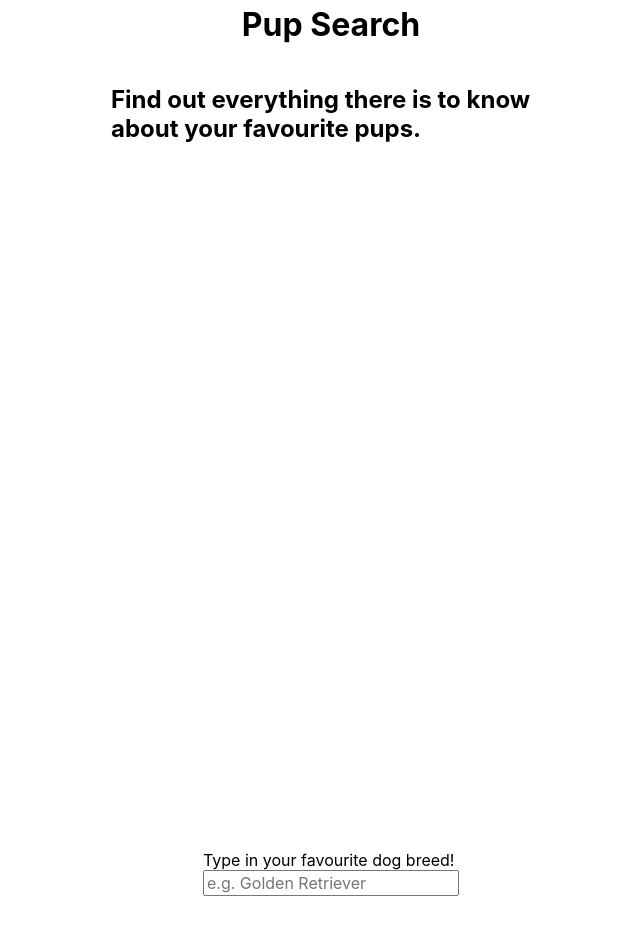
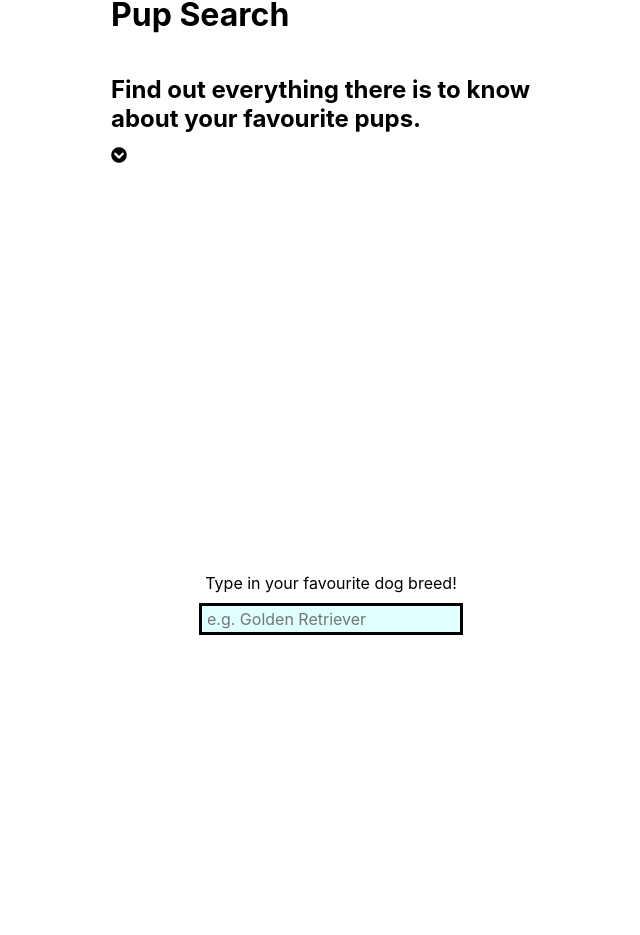
Before and after one commit to sachabosnic/find-my-fave-pup, a React (Create React App) app: page / in a window 1280 px wide. Shown: the part 327-1262 px from the top of the page, without its empty margins (309-949 px from the left). Built offline with nearby package versions, Linux system fonts and the light colour scheme.

Commit message:
more styling

```diff
--- a/package.json
+++ b/package.json
@@ -6,7 +6,8 @@
     "axios": "^0.19.0",
     "react": "^16.9.0",
     "react-dom": "^16.9.0",
-    "react-scripts": "3.1.1"
+    "react-scripts": "3.1.1",
+    "react-scroll": "^1.7.14"
   },
   "scripts": {
     "start": "react-scripts start",
--- a/public/index.html
+++ b/public/index.html
@@ -3,6 +3,8 @@
   <head>
     <meta charset="utf-8" />
     <link rel="shortcut icon" href="%PUBLIC_URL%/favicon.ico" />
+    <link rel='stylesheet' href='https://use.fontawesome.com/releases/v5.7.2/css/all.css'
+        integrity='sha384-fnmOCqbTlWIlj8LyTjo7mOUStjsKC4pOpQbqyi7RrhN7udi9RwhKkMHpvLbHG9Sr' crossorigin='anonymous'>
     <meta name="viewport" content="width=device-width, initial-scale=1" />
     <meta name="theme-color" content="#000000" />
     <meta
--- a/src/App.js
+++ b/src/App.js
@@ -1,6 +1,9 @@
 import React, { Component } from 'react';
 import InputForm from './components/inputForm';
 import './styles/app.css';
+import * as Scroll from 'react-scroll';
+import { Link, Element , Events, animateScroll as scroll, scrollSpy, scroller } from 'react-scroll'
+
 
 class App extends Component {
 
@@ -11,14 +14,28 @@ class App extends Component {
     }
   }
 
+  componentDidMount() {
+
+    Events.scrollEvent.register('begin', function () {
+      console.log("begin", arguments);
+    });
+
+    Events.scrollEvent.register('end', function () {
+      console.log("end", arguments);
+    });
+
+  }
+
   render() {
     return (
       <div className="dogApp">
         <div className="title">
           <h1>Pup Search</h1>
           <h2>Find out everything there is to know about your favourite pups.</h2>
+          <Link activeClass="active" className="search-button" to="search" spy={true} smooth={true} duration={500}><i className="fas fa-chevron-circle-down"></i></Link>
         </div>
-        <InputForm/>
+
+        <Element><InputForm/></Element>
       </div>
     );
   }
--- a/src/components/dogCard.js
+++ b/src/components/dogCard.js
@@ -32,7 +32,7 @@ class DogCard extends Component {
                     {this.props.dogInfo.map((dog, id) => {
                         return(
                         <li key={id} className="card">
-                            <p>Breed: {dog.name}</p>
+                            <p className="breed">{dog.name}</p>
                             <p>Size: {dog.weight.imperial} lbs</p>
                             {this.state.index === id && this.state.toggle === true ?
                                 <div className = "more-info">
--- a/src/components/inputForm.js
+++ b/src/components/inputForm.js
@@ -63,10 +63,13 @@ class InputForm extends Component {
 
     render() {
       return (
-        <div className="search">
+        <div className="search-card-container">
+        <div className="search" name="search">
             <label htmlFor="search">Type in your favourite dog breed!</label>
             <input type="text" id="search" onChange={this.handleChange} onKeyDown={this.handleEnterPress} placeholder="e.g. Golden Retriever"></input>
+        </div>
             {this.state.showDogCard === true ? <DogCard dogInfo = {this.state.dogCard} /> : null}
+
         </div>
       );
     }
--- a/src/styles/app.css
+++ b/src/styles/app.css
@@ -171,6 +171,10 @@ ul, li, p {
   margin: 0;
 }
 
+li {
+  list-style-type: none;
+}
+
 .dogApp {
   display: -webkit-box;
   display: -ms-flexbox;
@@ -202,16 +206,110 @@ ul, li, p {
   -webkit-box-pack: center;
       -ms-flex-pack: center;
           justify-content: center;
-  -webkit-box-align: center;
-      -ms-flex-align: center;
-          align-items: center;
+  -webkit-box-align: left;
+      -ms-flex-align: left;
+          align-items: left;
   min-height: 100vh;
   width: 50%;
   padding: 100px;
   text-align: left;
 }
 
-.dogApp .search {
+.dogApp .search-button {
+  cursor: pointer;
+  -webkit-animation-duration: 1.7s;
+          animation-duration: 1.7s;
+  -webkit-animation-iteration-count: infinite;
+          animation-iteration-count: infinite;
+  -webkit-animation-name: bounce;
+          animation-name: bounce;
+  -webkit-animation-timing-function: ease-in-out;
+          animation-timing-function: ease-in-out;
+}
+
+@-webkit-keyframes bounce {
+  0% {
+    -webkit-transform: translateY(0);
+            transform: translateY(0);
+  }
+  30% {
+    -webkit-transform: translateY(-10px);
+            transform: translateY(-10px);
+  }
+  50% {
+    -webkit-transform: translateY(0);
+            transform: translateY(0);
+  }
+  100% {
+    -webkit-transform: translateY(0);
+            transform: translateY(0);
+  }
+}
+
+@keyframes bounce {
+  0% {
+    -webkit-transform: translateY(0);
+            transform: translateY(0);
+  }
+  30% {
+    -webkit-transform: translateY(-10px);
+            transform: translateY(-10px);
+  }
+  50% {
+    -webkit-transform: translateY(0);
+            transform: translateY(0);
+  }
+  100% {
+    -webkit-transform: translateY(0);
+            transform: translateY(0);
+  }
+}
+
+.card-set {
+  display: -webkit-box;
+  display: -ms-flexbox;
+  display: flex;
+  -webkit-box-orient: horizontal;
+  -webkit-box-direction: normal;
+      -ms-flex-direction: row;
+          flex-direction: row;
+  -ms-flex-wrap: wrap;
+      flex-wrap: wrap;
+  -webkit-box-pack: center;
+      -ms-flex-pack: center;
+          justify-content: center;
+  -webkit-box-align: top;
+      -ms-flex-align: top;
+          align-items: top;
+}
+
+.card {
+  padding: 20px;
+  border: 3px solid black;
+  width: 200px;
+  min-height: 200px;
+  margin: 15px;
+}
+
+.card button {
+  margin-top: 10px;
+  border: none;
+  background: black;
+  color: white;
+  padding: 5px 10px;
+}
+
+.card .breed {
+  font-size: 20px;
+  font-weight: 700;
+}
+
+.search-card-container {
+  min-height: 100vh;
+  padding-top: 100px;
+}
+
+.search {
   display: -webkit-box;
   display: -ms-flexbox;
   display: flex;
@@ -227,6 +325,23 @@ ul, li, p {
   -webkit-box-align: left;
       -ms-flex-align: left;
           align-items: left;
-  min-height: 100vh;
+}
+
+.search label {
+  text-align: center;
+  margin-bottom: 10px;
+}
+
+.search input[type="text"] {
+  display: block;
+  margin: 0 auto;
+  max-width: 600px;
+  padding: 3px 5px;
+  border: 3px solid black;
+  background-color: lightcyan;
+}
+
+.search input[type="text"]:focus {
+  background-color: lightcyan;
 }
 /*# sourceMappingURL=app.css.map */
--- a/src/styles/app.scss
+++ b/src/styles/app.scss
@@ -2,3 +2,5 @@
 @import "./partials/mixins";
 @import "./partials/globals";
 @import "./partials/title";
+@import "./partials/card";
+@import "./partials/search";
--- a/src/styles/partials/_globals.scss
+++ b/src/styles/partials/_globals.scss
@@ -2,3 +2,7 @@ ul, li, p {
     padding: 0;
     margin: 0;
 }
+
+li {
+    list-style-type: none;
+}
--- /dev/null
+++ b/src/styles/partials/_search.scss
@@ -0,0 +1,27 @@
+.search-card-container {
+    min-height: 100vh;
+    padding-top: 100px;
+}
+
+.search {
+    label {
+        text-align: center;
+        margin-bottom: 10px;
+    }
+
+    input[type="text"]{
+        display: block;
+        margin: 0 auto;
+        max-width: 600px;
+        padding: 3px 5px;
+        border: 3px solid black;
+        background-color: lightcyan;
+        &:focus {
+            background-color: lightcyan;
+        }
+    }
+
+    @include flex (column, nowrap, center, left);
+
+
+}
--- a/src/styles/partials/_title.scss
+++ b/src/styles/partials/_title.scss
@@ -2,7 +2,7 @@
     @include flex (column, wrap, center, center);
 
     .title{
-        @include flex (column, nowrap, center, center);
+        @include flex (column, nowrap, center, left);
         min-height: 100vh;
         width: 50%;
         padding: 100px;
@@ -10,8 +10,18 @@
     }
 
 
-    .search {
-        @include flex (column, nowrap, center, left);
-        min-height: 100vh;
+    .search-button {
+        cursor: pointer;
+        animation-duration: 1.7s;
+        animation-iteration-count: infinite;
+        animation-name: bounce;
+        animation-timing-function: ease-in-out;
+    }
+
+    @keyframes bounce {
+        0%   { transform: translateY(0); }
+        30%  { transform: translateY(-10px); }
+        50%  { transform: translateY(0); }
+        100% { transform: translateY(0); }
     }
 }
```
Also changed, not shown: src/styles/partials/_card.scss (added, +23 -0 lines), 2 other files (tests, documents, lock files or other folders).
